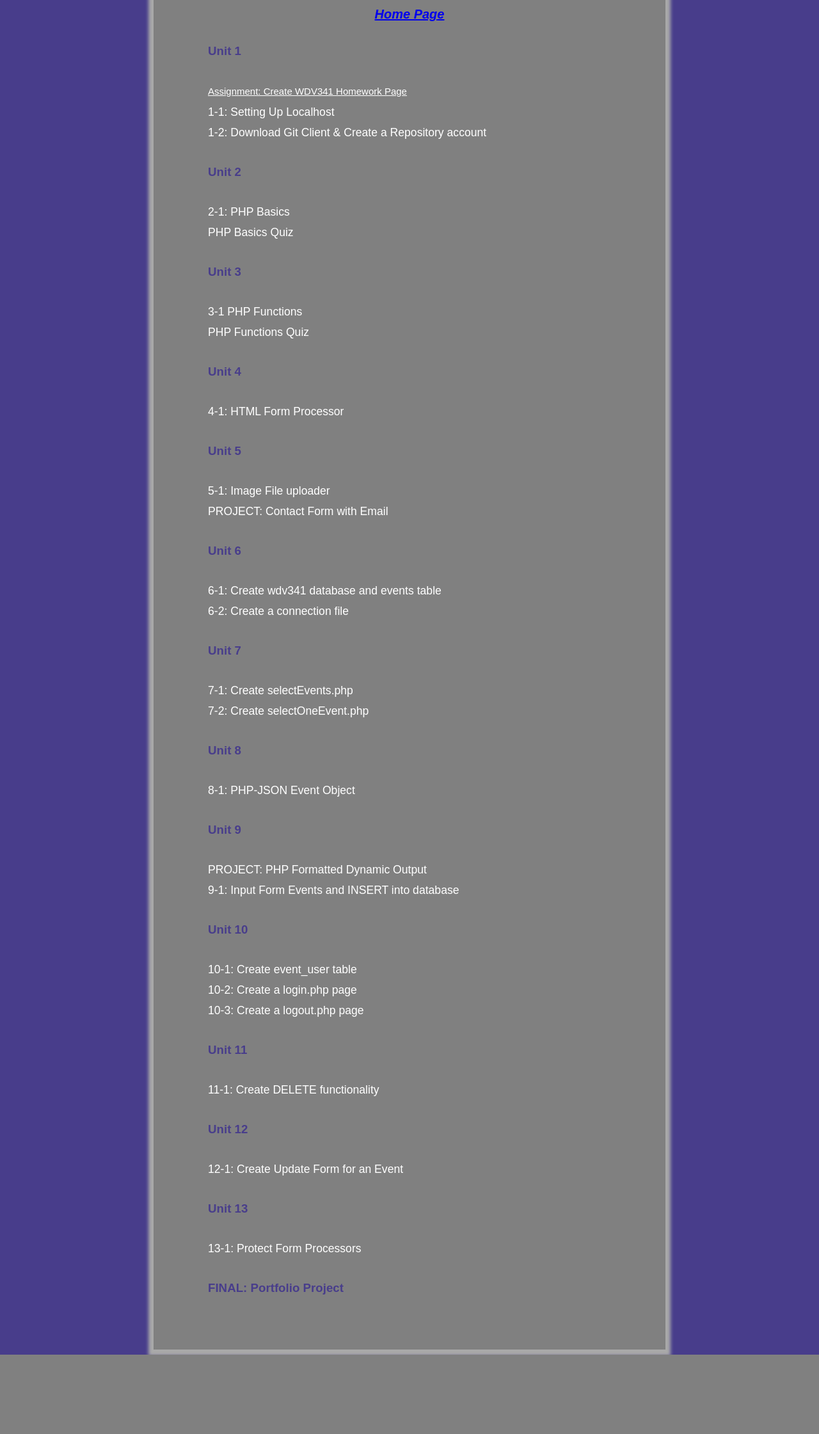
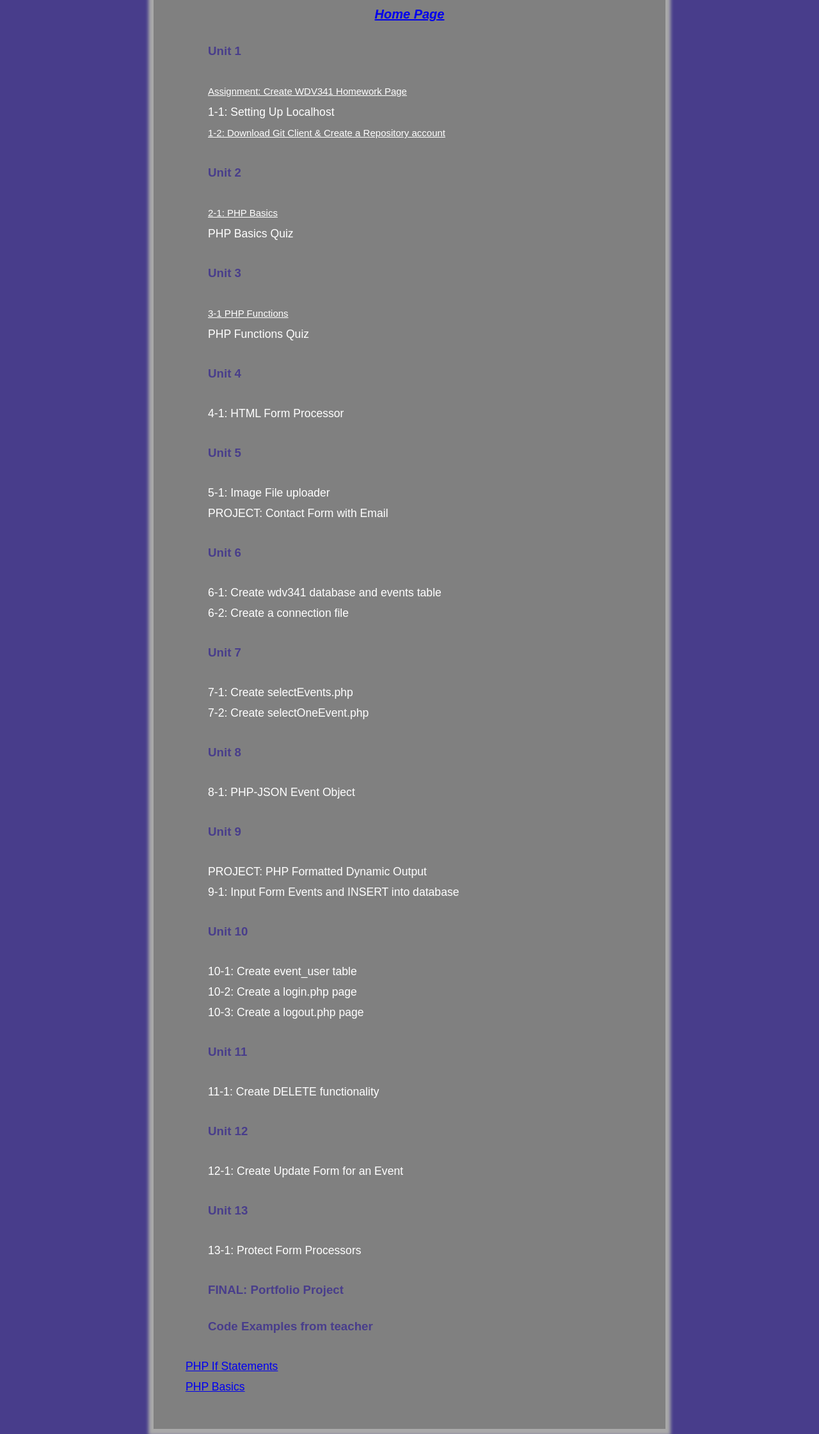
Before and after one commit to e-wilber/WDV341, a PHP site: page /wdv341Homework.php in a window 1280 px wide. Shown: the part 228-2469 px from the top of the page at 64% size. Before the commit the page ends 2345 px from the top, so only its background shows below. Run offline with PHP 8.4, Linux system fonts and the light colour scheme.

Commit message:
Update wdv341Homework.php
updated to include new assignments

```diff
--- a/wdv341Homework.php
+++ b/wdv341Homework.php
@@ -99,18 +99,18 @@
         <ul>
             <li class="links"><a href="wdv341Homework.php">Assignment: Create WDV341 Homework Page</a></li>
             <li>1-1: Setting Up Localhost</li>
-            <li>1-2: Download Git Client & Create a Repository account</li>
+            <li class="links"><a href="GitWordDoc.docx">1-2: Download Git Client & Create a Repository account</a></li>
         </ul>
 
         <h3><strong>Unit 2</strong></h3>
         <ul>
-            <li>2-1: PHP Basics</a></li>
+        <li class="links"><a href="PHPBasics.php">2-1: PHP Basics</a></li>
             <li>PHP Basics Quiz</li>
         </ul>
 
         <h3><strong>Unit 3</strong></h3>
         <ul>
-            <li>3-1 PHP Functions</li>
+            <li class="links"><a href="PHPFunctions.php">3-1 PHP Functions</a></li>
             <li>PHP Functions Quiz</li>
         </ul>
 
@@ -167,10 +167,16 @@
 
         <h3><strong>Unit 13</strong></h3>
         <ul>
-            <li>13-1: Protect Form Processors</li>
+            <li>13-1: Protect Form Processors</a></li>
         </ul>
 
         <h3><strong>FINAL: Portfolio Project</strong></h3>
+
+        <h3><strong>Code Examples from teacher</strong></h3>
+
+        <li class="links"><a href="phpIfStatements.php">PHP If Statements</a></li>
+        <li class="links"><a href="phpBasicsnotes.php">PHP Basics</a></li>
+
     </div>
 </body>
 
```
